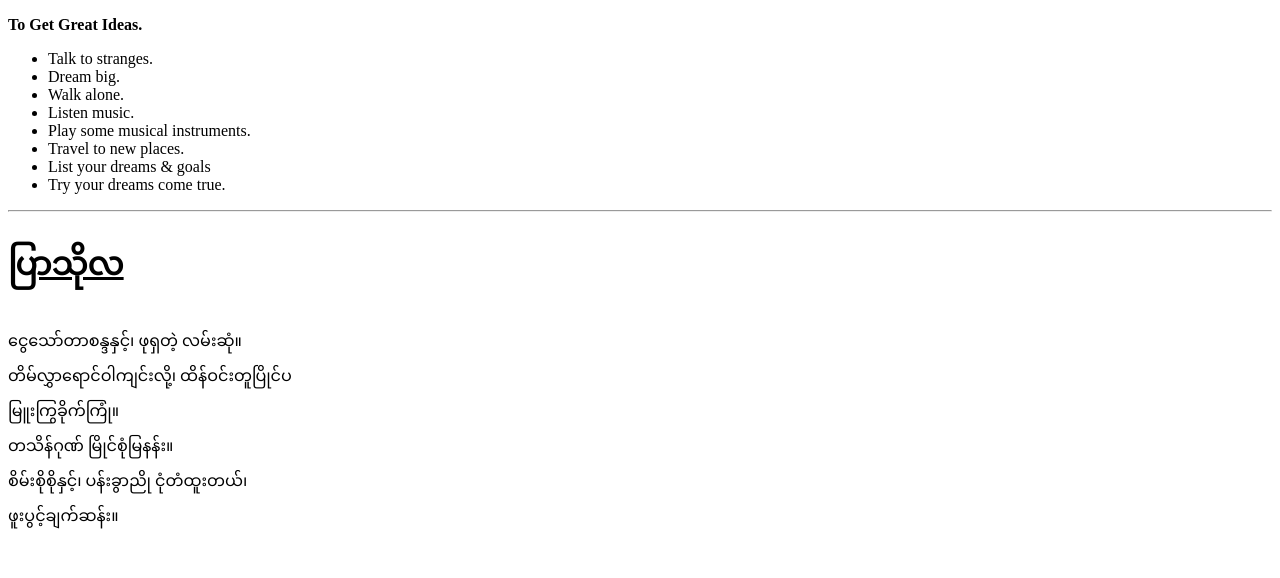
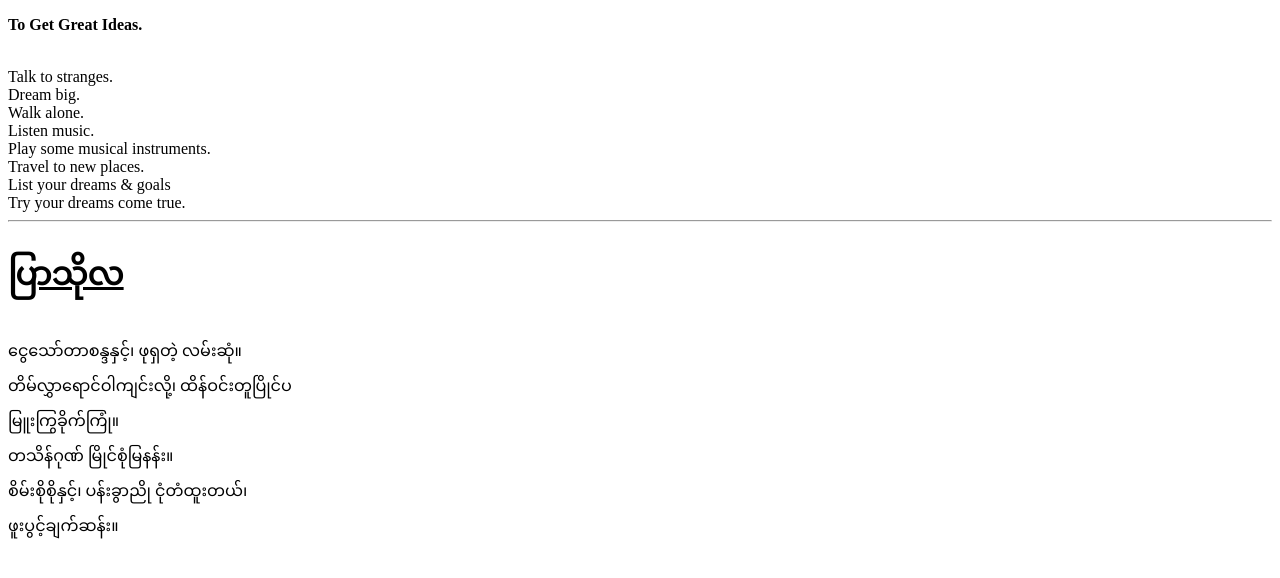
Before and after one commit to thantzhin/thantzhin.github.io, a plain HTML site: page index.html in a window 1280 px wide. Drawn offline with Linux system fonts and the light colour scheme.

Commit message:
Update index.html

```diff
--- a/index.html
+++ b/index.html
@@ -3,6 +3,10 @@
 <html>
 
 <head><style type="text/css">
+
+ ul {
+ display: inline;}
+
 
       div {
       align: center;
@@ -22,7 +26,8 @@
 
    <!-- Unordered List -->
 
-   <div><p><B> To Get Great Ideas.</B> </p>
+   <div>
+    <p><B> To Get Great Ideas.</B> </p>
 
    <ul>
 
```
